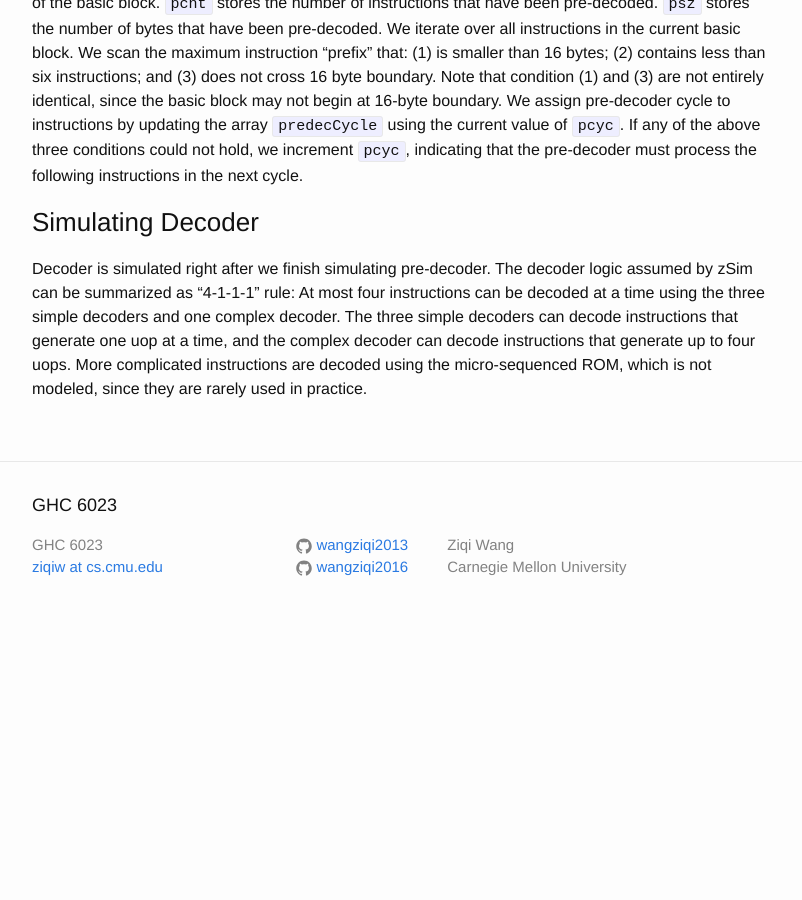
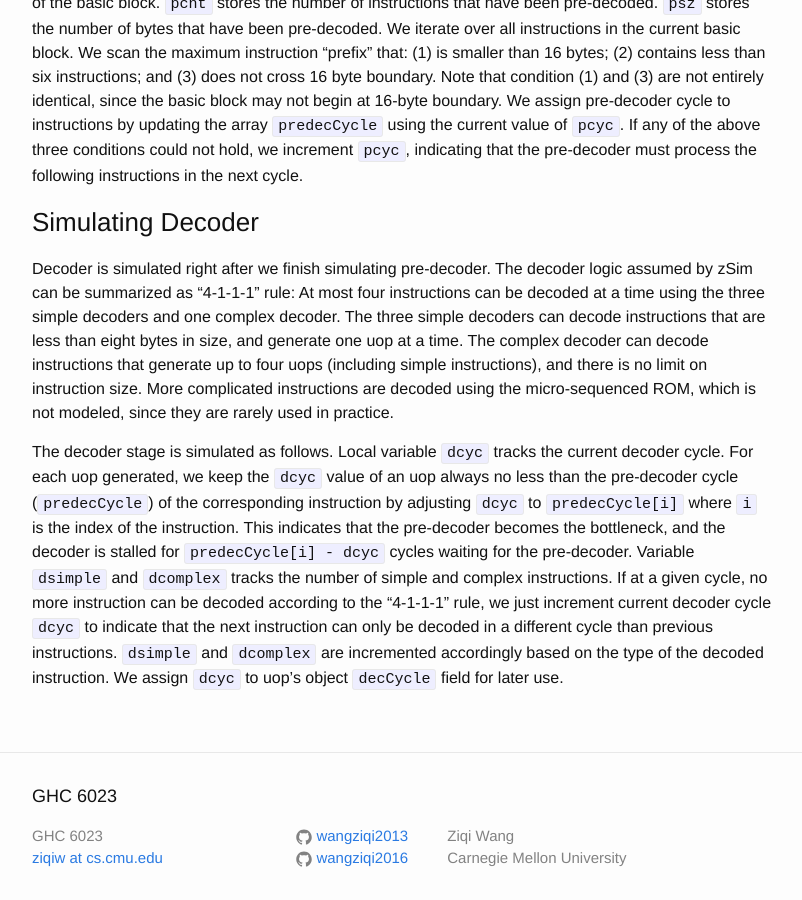
Before and after one commit to wangziqi2013/wangziqi2013.github.io, a Jekyll site: the page built from _posts/2019-12-31-zsim-microarch.markdown, in a window 1280 px wide and 900 px high, scrolled down 9388 px. Shown: the whole window, without its empty margins (238-1040 px from the left). Built offline with Jekyll 4.4.1, drawn with Linux system fonts in a browser that asks for light colours; before the commit the page ends 10027 px from its top, so only the background shows below that.

Commit message:
Adding decoder sim

```diff
--- a/_posts/2019-12-31-zsim-microarch.markdown
+++ b/_posts/2019-12-31-zsim-microarch.markdown
@@ -337,6 +337,17 @@ in the next cycle.
 
 Decoder is simulated right after we finish simulating pre-decoder. The decoder logic assumed by zSim can be summarized as
 "4-1-1-1" rule: At most four instructions can be decoded at a time using the three simple decoders and one complex decoder.
-The three simple decoders can decode instructions that generate one uop at a time, and the complex decoder can decode
-instructions that generate up to four uops. More complicated instructions are decoded using the micro-sequenced ROM, which
-is not modeled, since they are rarely used in practice.
+The three simple decoders can decode instructions that are less than eight bytes in size, and generate one uop at a time.
+The complex decoder can decode instructions that generate up to four uops (including simple instructions), and there is
+no limit on instruction size. More complicated instructions are decoded using the micro-sequenced ROM, which is not modeled,
+since they are rarely used in practice.
+
+The decoder stage is simulated as follows. Local variable `dcyc` tracks the current decoder cycle. For each uop generated,
+we keep the `dcyc` value of an uop always no less than the pre-decoder cycle (`predecCycle`) of the corresponding instruction
+by adjusting `dcyc` to `predecCycle[i]` where `i` is the index of the instruction. This indicates that the pre-decoder
+becomes the bottleneck, and the decoder is stalled for `predecCycle[i] - dcyc` cycles waiting for the pre-decoder. Variable
+`dsimple` and `dcomplex` tracks the number of simple and complex instructions. If at a given cycle, no more instruction
+can be decoded according to the "4-1-1-1" rule, we just increment current decoder cycle `dcyc` to indicate that
+the next instruction can only be decoded in a different cycle than previous instructions. `dsimple` and `dcomplex` are
+incremented accordingly based on the type of the decoded instruction. We assign `dcyc` to uop's object `decCycle` field
+for later use.
```
